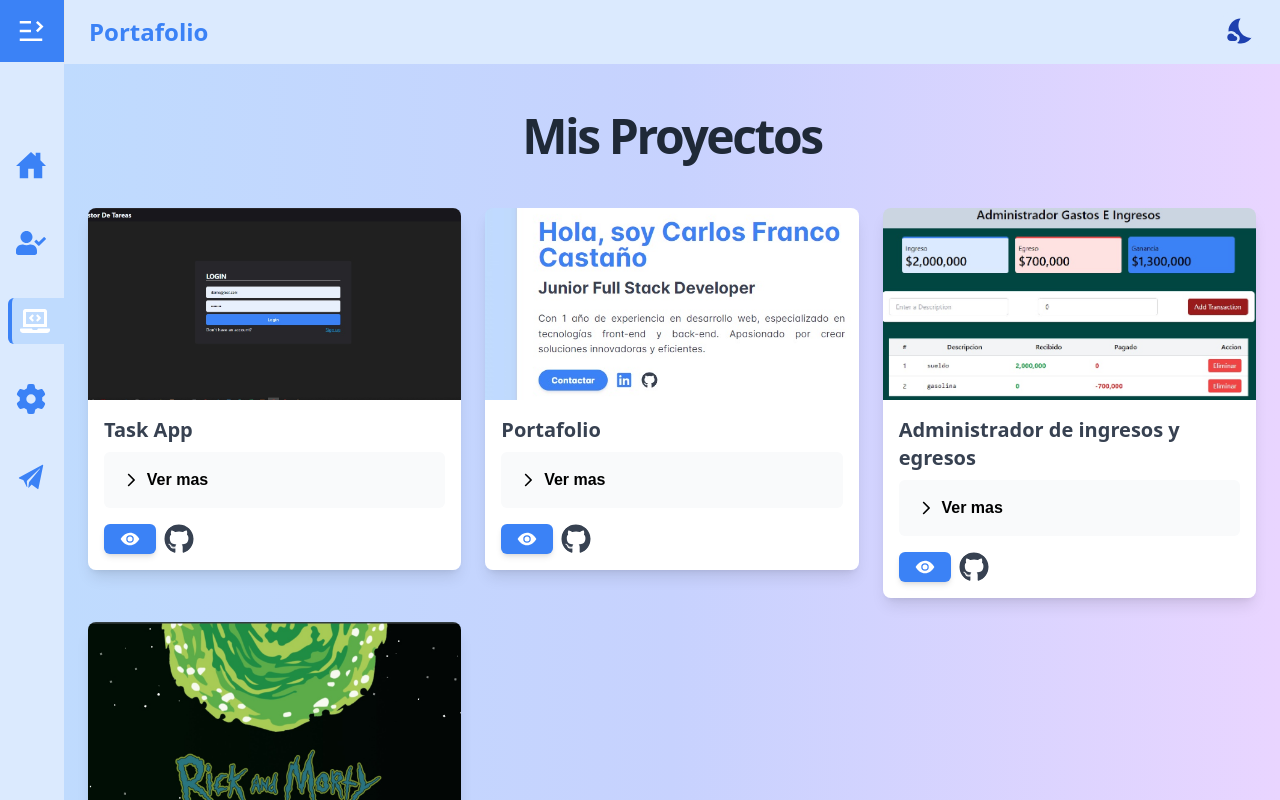
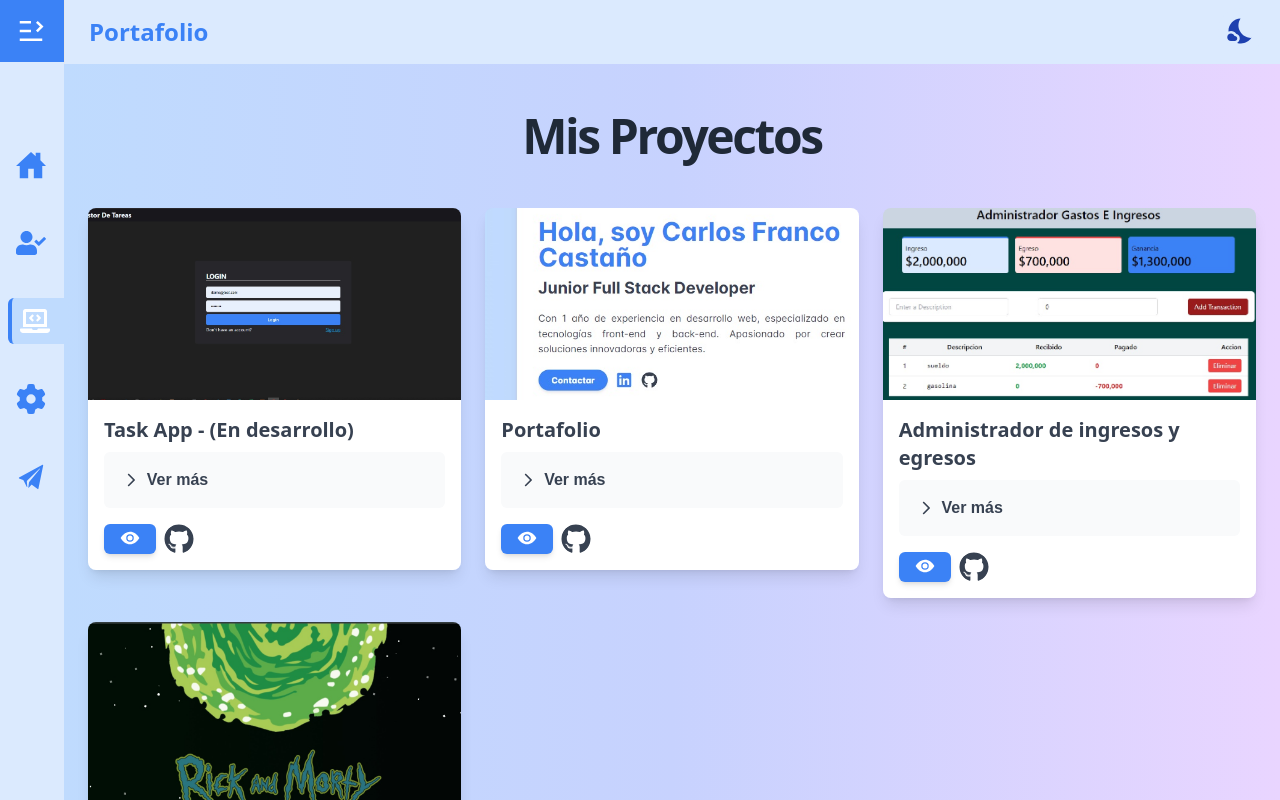
Before and after one commit to carlosfranco64/briefcase, a React (Vite) app: page /project in a window 1280 px wide. Shown: the top 800 px of the page. Built offline with nearby package versions, Linux system fonts and the light colour scheme; a web font is replaced by a local one.

Commit message:
ajustes de cuentas

```diff
--- a/src/briefcase/components/ProjectCard.jsx
+++ b/src/briefcase/components/ProjectCard.jsx
@@ -3,76 +3,59 @@ import { useAll } from "../../context/AllContext";
 import { Button } from "@headlessui/react";
 import { FaGithub } from "react-icons/fa";
 import { IoEyeSharp } from "react-icons/io5";
-
 import { Accordion, AccordionTab } from 'primereact/accordion';
-
+import { Link } from "react-router-dom";
 
 export const ProjectCard = ({ project }) => {
+  const { isMode } = useAll();
 
-const {isMode}=useAll()
   return (
     <div className="">
-      <div className="relative group overflow-hidden  rounded-lg shadow-lg hover:shadow-xl transition-transform duration-300 ease-in-out hover:-translate-y-2">
+      <div className="relative group overflow-hidden rounded-lg shadow-lg hover:shadow-xl transition-transform duration-300 ease-in-out hover:-translate-y-2">
         <img
           src={`${project.img}`}
           alt="este proyecto esta en desarrollo"
           className="object-cover w-full h-48"
         />
-        <div className={` ${
-            isMode ? "bg-white" : "bg-gray-800"
-          } p-4 `}>
-          <h3 className={`${
-              isMode ? "text-gray-700" : "text-white"
-            } font-bold text-xl mb-2  `}>{project.title}</h3>
+        <div className={`${isMode ? "bg-white" : "bg-gray-800"} p-4`}>
+          <h3 className={`${isMode ? "text-gray-700" : "text-white"} font-bold text-xl mb-2`}>
+            {project.title}
+          </h3>
 
-<Accordion activeIndex={1}  >
-
-<AccordionTab  style={isMode & {color:'black'}}  header="Ver mas" className={`${isMode ? "":""}`}>
-
-  <div className={`${isMode ? "":""}`}>
-
-          <p className={`${
-            isMode ? "text-gray-700" : "text-gray-700"
-          } text-justify`}>
+          <Accordion activeIndex={1}>
+            <AccordionTab
+              header="Ver más"
+              className={`${isMode ? "text-gray-700" : "text-white"}`}
+            >
+              <div>
+                <p className={`${isMode ? "text-gray-700" : "text-gray-700"} text-justify`}>
                   {project.description}
                 </p>
-
               </div>
-
             </AccordionTab>
           </Accordion>
 
-
           <div className="mt-4 flex gap-2">
-            <Button
-              to="/"
+            <Link
+              to={project.linkEyes}
+               target="_blank"
+              rel="noopener noreferrer"
               className="inline-block bg-blue-500 hover:bg-gray-800 text-white px-4 py-1 rounded-md text-xl font-medium shadow-md transition-colors focus:outline-none focus:ring-2 focus:ring-gray-900"
             >
               <IoEyeSharp />
-            </Button>
+            </Link>
 
-
-
-
-          <a
-            href="https://github.com"
+            <Link
+              to={project.linkGithub}
               target="_blank"
               rel="noopener noreferrer"
               className="my-auto"
             >
               <FaGithub
-              className={` ${
-                isMode
-                  ? "text-gray-700"
-                  : "text-white bg-gray-700 hover:text-gray-900"
-              } transition duration-300 rounded-full`}
+                className={`${isMode ? "text-gray-700" : "text-white bg-gray-700 hover:text-gray-900"} transition duration-300 rounded-full`}
                 size={30}
               />
-          </a>
-
-
-
-
+            </Link>
           </div>
         </div>
       </div>
--- a/src/briefcase/pages/About.jsx
+++ b/src/briefcase/pages/About.jsx
@@ -45,7 +45,7 @@ export const About = () => {
 
         <div className="flex justify-center space-x-4 sm:space-x-6 text-2xl sm:text-3xl text-gray-600">
           <a
-            href="https://linkedin.com/in/tuusuario"
+            href="https://www.linkedin.com/in/carlos-franco-casta%C3%B1o-47456a264/"
             target="_blank"
             rel="noopener noreferrer"
             aria-label="LinkedIn"
@@ -54,7 +54,7 @@ export const About = () => {
             <FaLinkedin />
           </a>
           <a
-            href="https://github.com/tuusuario"
+            href="https://github.com/carlosfranco64"
             target="_blank"
             rel="noopener noreferrer"
             aria-label="GitHub"
--- a/src/briefcase/pages/HomePage.jsx
+++ b/src/briefcase/pages/HomePage.jsx
@@ -68,7 +68,7 @@ export const HomePage = () => {
             />
           </a>
           <a
-            href="https://github.com"
+            href="https://github.com/carlosfranco64"
             target="_blank"
             rel="noopener noreferrer"
             className="my-auto"
--- a/src/briefcase/pages/Projets.jsx
+++ b/src/briefcase/pages/Projets.jsx
@@ -5,26 +5,30 @@ import { ProjectCard } from "../components/ProjectCard";
 
 const projects = [
   {
-    title: "Task App",
-    link:"",
+    title: "Task App - (En desarrollo)",
+    linkEyes:"ggg",
+    linkGithub:"https://github.com/carlosfranco64/",
     description: "Task App es una aplicación diseñada para ayudarte a gestionar tus tareas diarias y mejorar tu productividad. Con una interfaz intuitiva y funciones clave, Task App te mantiene organizado y enfocado en tus objetivos personales y profesionales. user:",
     img: "/proyecto_3.jpg"
   },
   {
     title: "Portafolio",
-    link:"",
+    linkEyes:"https://devcarlosfranco.netlify.app/",
+    linkGithub:"https://github.com/carlosfranco64/briefcase.git",
     description: "Mi portafolio como desarrollador fullstack es una colección de proyectos que destacan mi pasión por crear soluciones innovadoras y efectivas tanto en el frontend como en el backend. Cada informacion muestra mi habilidad técnica, capacidad para enfrentar desafíos complejos, trabajar en equipo y entregar productos de alta calidad.",
     img: "/proyecto_1.jpg"
   },
   {
     title: "Administrador de ingresos y egresos",
-    link:"",
+    linkEyes:"https://fluffy-pastelito-7c85ce.netlify.app",
+    linkGithub:"https://github.com/carlosfranco64/admin-money.git",
     description: "Esta aplicacion web facilita la gestión de ingresos y egresos mediante categorización detallada. Permite, establecer ganancias descripcion los montos. ofrece una vista clara del flujo financiero. Optimizada para dispositivos móviles y escritorio, ademas proporciona acceso fácil desde cualquier lugar",
     img: "/proyecto_2.jpg"
   },
   {
     title: "Rick and Morty",
-    link:"",
+    linkEyes:"https://sensational-treacle-3c13b3.netlify.app/",
+    linkGithub:"https://github.com/Carlosfranco17/entregable3.git",
     description: "Vestibulum sodales justo ut ante consectetur, eget hendrerit augue pharetra. Nullam id urna sed lacus.",
     img: "/proyecto_4.jpg"
   },
--- a/src/briefcase/pages/Tecnology.jsx
+++ b/src/briefcase/pages/Tecnology.jsx
@@ -51,7 +51,7 @@ export const Tecnology = () => {
     {
       title: "Git",
       description:
-        "Experto en el uso de Git para el control de versiones y la colaboración en proyectos de desarrollo.",
+        "Experto en el uso de GitHub para  la colaboración en proyectos de desarrollo.",
       icon: FaGithub,
       styleIcon: "bg-white text-gray-800 rounded-full",
     },
```
Lines whose indentation alone changed are shown as unchanged.
